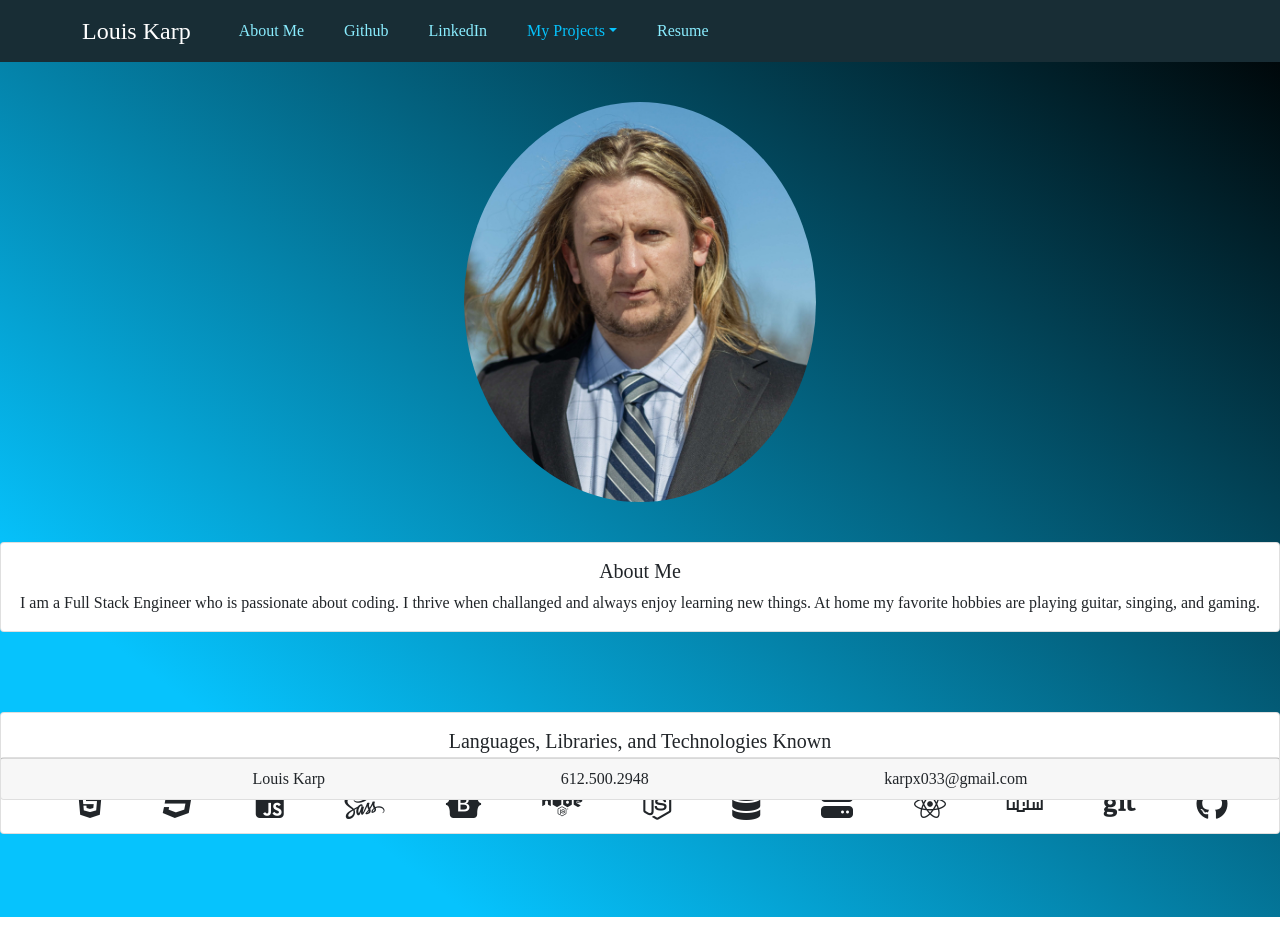
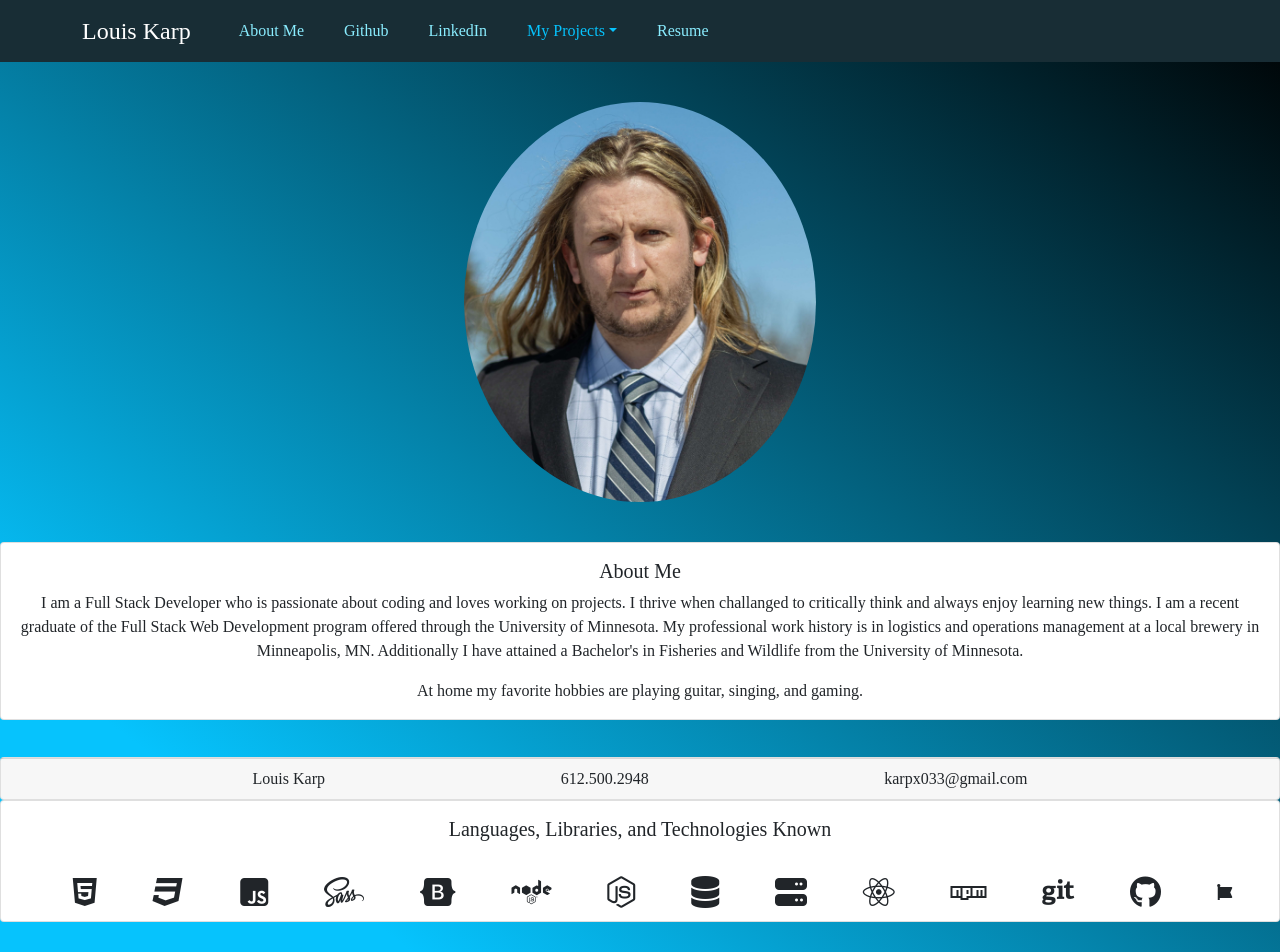
Before and after one commit to karpx033/Louis-Karp-Portfolio, a React (Create React App) app: page / in a window 1280 px wide. Shown: the top 952 px of the page. Before the commit the page ends 917 px from the top, so only its background shows below. Built offline with nearby package versions, Linux system fonts and the light colour scheme; a web font is replaced by a local one.

Commit message:
updated the about me section content

```diff
--- a/src/components/Home.js
+++ b/src/components/Home.js
@@ -12,8 +12,9 @@ function Home() {
 <Card.Body>
     <Card.Title clas="projectImg">About Me</Card.Title>
     <Card.Text>
-     I am a Full Stack Engineer who is passionate about coding. I thrive when challanged and always enjoy learning new things. At home my favorite hobbies are playing guitar, singing, and gaming.
+     I am a Full Stack Developer who is passionate about coding and loves working on projects. I thrive when challanged to critically think and always enjoy learning new things. I am a recent graduate of the Full Stack Web Development program offered through the University of Minnesota. My professional work history is in logistics and operations management at a local brewery in Minneapolis, MN. Additionally I have attained a Bachelor's in Fisheries and Wildlife from the University of Minnesota.
     </Card.Text>
+    <Card.Text>At home my favorite hobbies are playing guitar, singing, and gaming. </Card.Text>
   </Card.Body>
 </Card>
 <Card style={{ marginTop: '10vh'}}>
@@ -33,6 +34,7 @@ function Home() {
     <span style={{marginLeft: '2vw', marginTop: '2vh'}}><i class="fa-brands fa-npm fa-2xl"></i></span>
     <span style={{marginLeft: '2vw', marginTop: '2vh'}}><i class="fa-brands fa-git fa-2xl"></i></span>
     <span style={{marginLeft: '2vw', marginTop: '2vh'}}><i class="fa-brands fa-github fa-2xl"></i></span>
+    <span style={{marginLeft: '2vw', marginTop: '2vh'}}><i class="fa-solid fa-font-awesome"></i></span>
     </div>
   </Card.Body>
 </Card>
```
Also changed, not shown: src/components/Top.js (+0 -9 lines).
